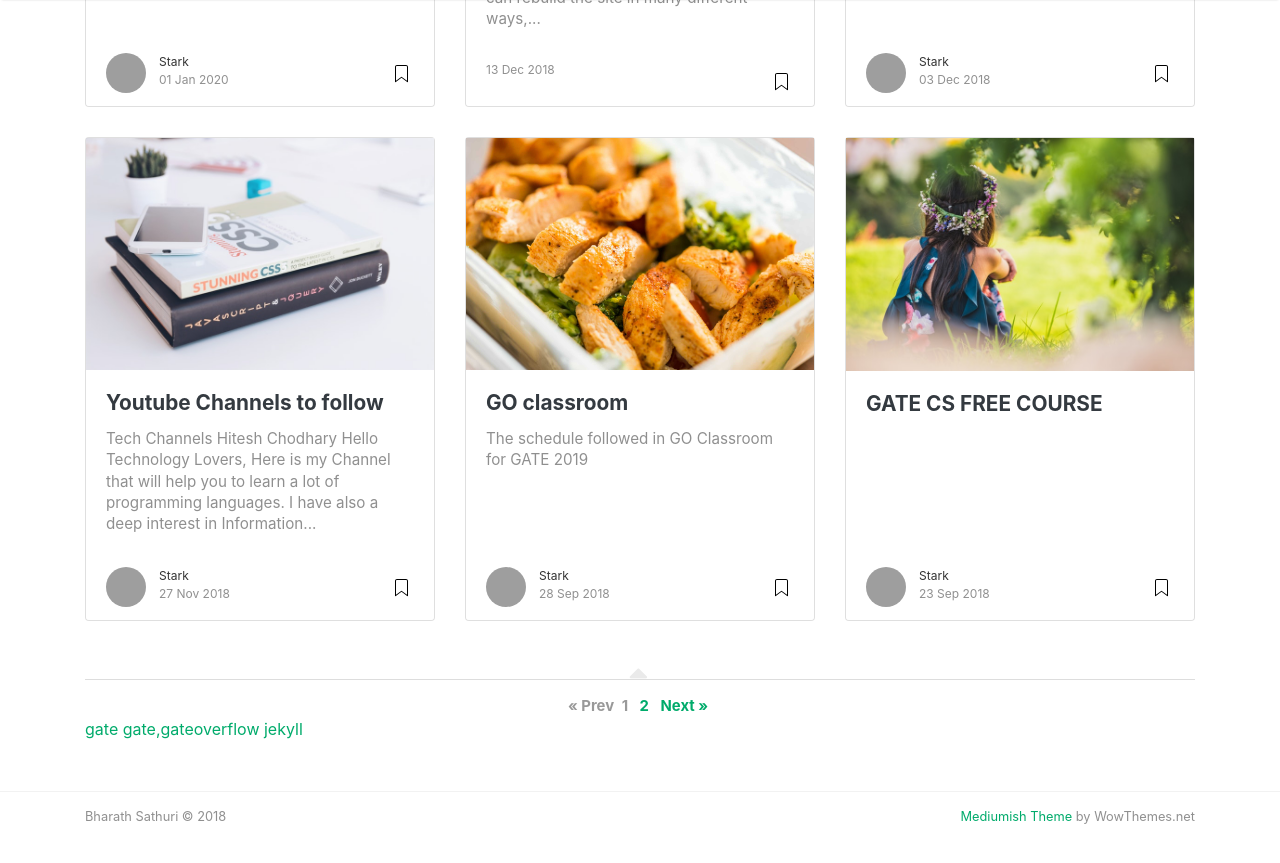
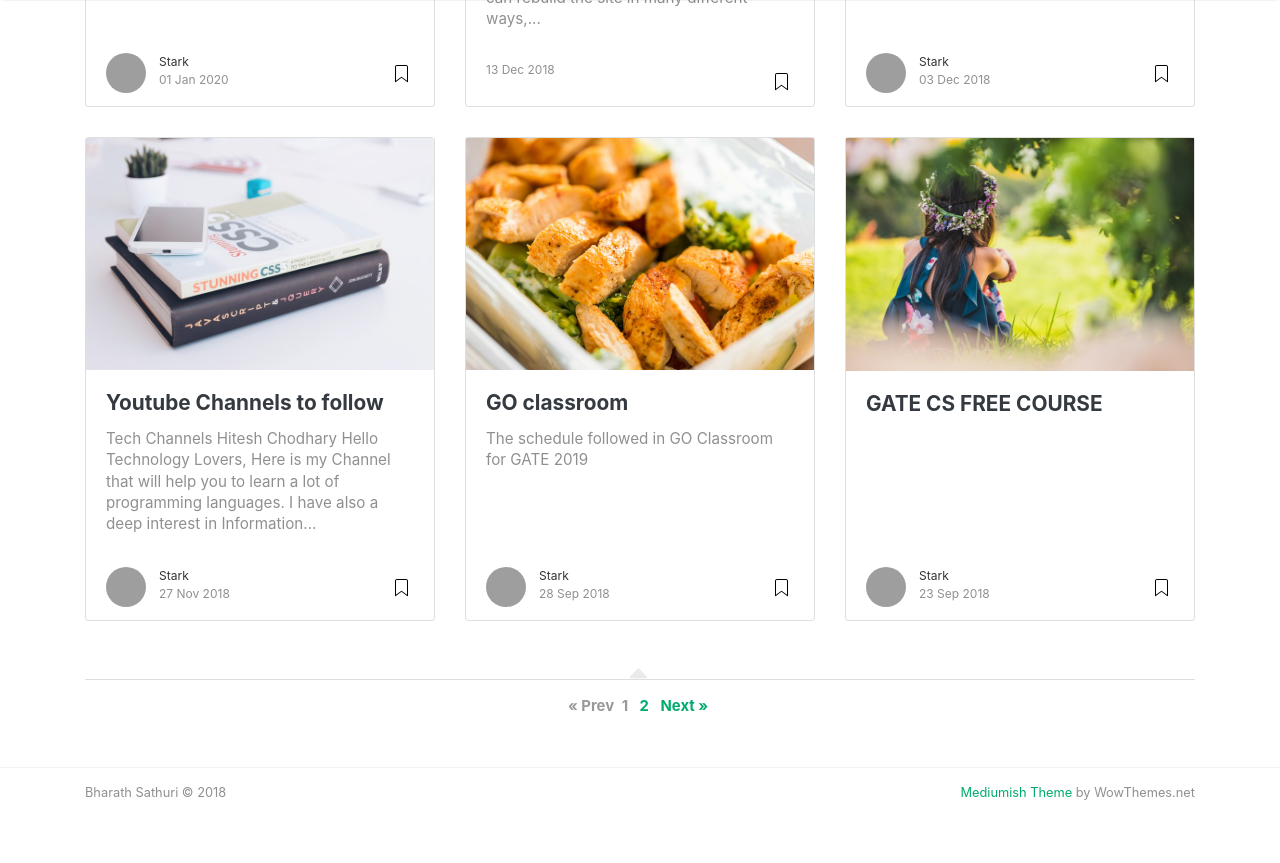
Before and after one commit to simhagate/simhagate.github.io, a Jekyll site: the page built from index.html, in a window 1280 px wide and 900 px high, scrolled down 1349 px, cut to the strip 0-863 px from the top of the window. Built offline with Jekyll 4.4.1, drawn with Linux system fonts in a browser that asks for light colours; nearby versions of some CDN libraries; the list of posts is cut into pages by our own code; comment, search, counter and statistics services are not loaded; grey boxes are pictures that could not be loaded.

Commit message:
Update index.html

```diff
--- a/index.html
+++ b/index.html
@@ -58,37 +58,3 @@ title: Home
     {% include pagination.html %}
 </span>
 </div>
-
-{% comment %}
-=======================
-The purpose of this snippet is to list all your posts posted with a certain tag.
-=======================
-{% endcomment %}
-
-{% for tag in tags %}
-	<h2 id="{{ tag | slugify }}">{{ tag }}</h2>
-	<ul>
-	 {% for post in site.posts %}
-		 {% if post.tags contains tag %}
-		 <li>
-		 <h3>
-		 <a href="{{ post.url }}">
-		 {{ post.title }}
-		 <small>{{ post.date | date_to_string }}</small>
-		 </a>
-		 {% for tag in post.tags %}
-			 <a class="tag" href="/blog/tag/#{{ tag | slugify }}">{{ tag }}</a>
-		 {% endfor %}
-		 </h3>
-		 </li>
-		 {% endif %}
-	 {% endfor %}
-	</ul>
-{% endfor %}
-
-
-<div class="tags-expo-list">
-    {% for tag in site.tags %}
-    <a href="#{{ tag[0] | slugify }}" class="post-tag">{{ tag[0] }}</a>
-    {% endfor %}
-  </div>
```
